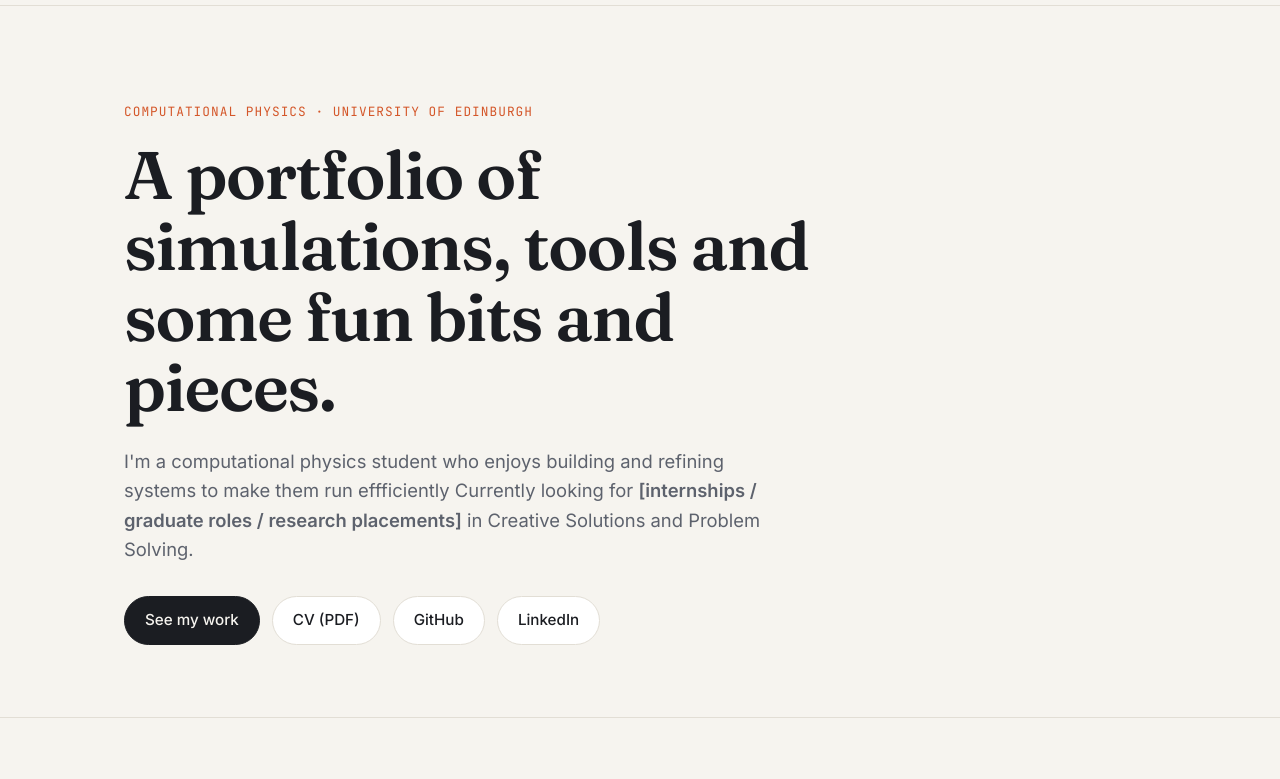
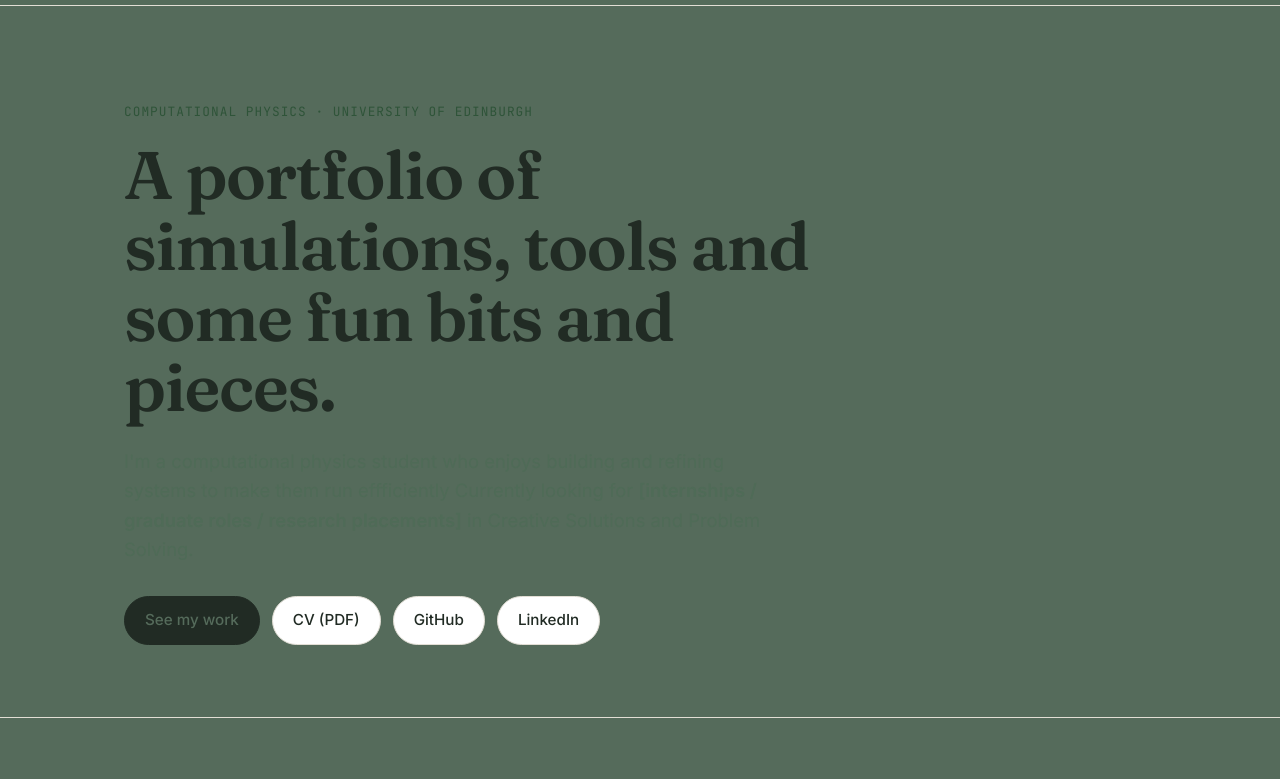
Before and after one commit to finlaymccormack13/finlaymccormack13.github.io, a plain HTML site: page index.html in a window 1280 px wide. Shown: the part 55-834 px from the top of the page. Drawn offline with Linux system fonts and the light colour scheme.

Commit message:
Update color variables for site theming

```diff
--- a/index.html
+++ b/index.html
@@ -15,13 +15,13 @@
   <link href="https://fonts.googleapis.com/css2?family=Fraunces:opsz,wght@9..144,400;9..144,600&family=Inter:wght@400;500;600&family=JetBrains+Mono:wght@400;500&display=swap" rel="stylesheet">
   <style>
     :root {
-      --bg: #f6f4ef;
+      --bg: #556b5b;
       --surface: #ffffff;
-      --ink: #1b1d22;
-      --muted: #5d626d;
+      --ink: #212b24;
+      --muted: #4f6b57;
       --line: #e2ded5;
-      --accent: #d4572a;      /* change this one colour to re-theme the whole site */
-      --accent-soft: #f6e3da;
+      --accent: #2f5439;      /* change this one colour to re-theme the whole site */
+      --accent-soft: #539164;
       --radius: 14px;
       --max: 1080px;
     }
```
